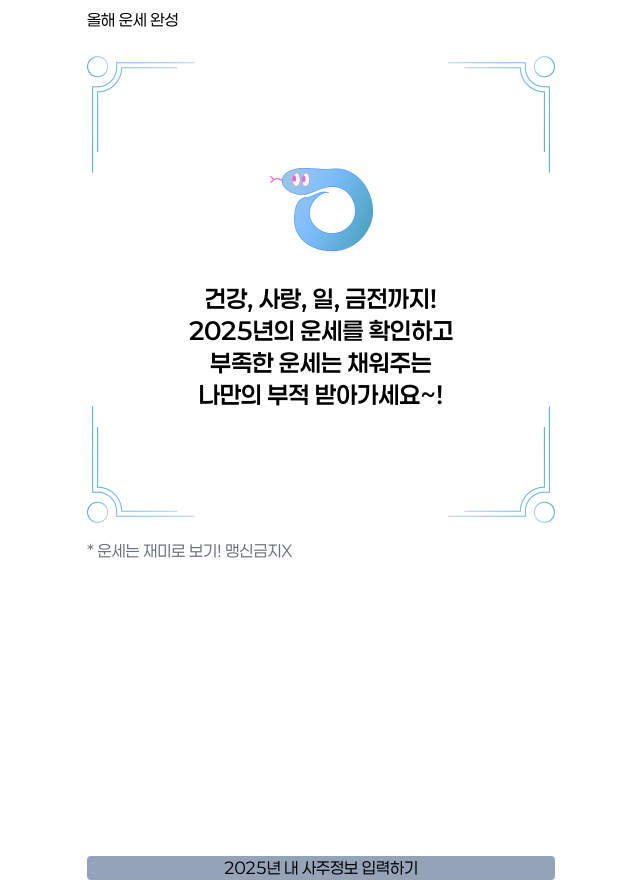
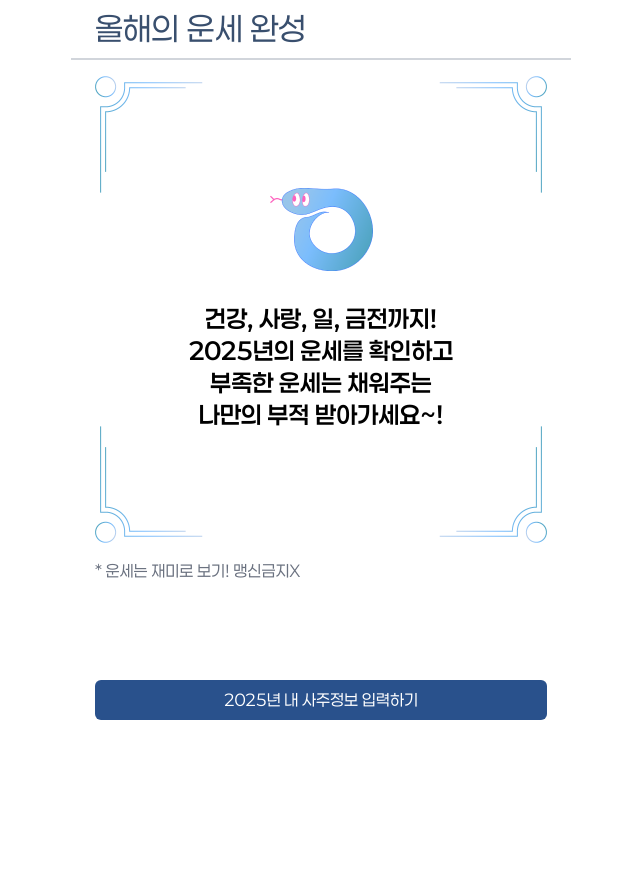
Before and after one commit to sipe-team/sipethon-3_9_ounwan, a React (Vite) app: page / in a window 1280 px wide. Shown: the whole page, without its empty margins (319-959 px from the left). After the commit the page ends 800 px from the top, so only its background shows below. Built offline with nearby package versions, Linux system fonts and the light colour scheme.

Commit message:
style: 레이아웃 통일

```diff
--- a/src/routes/__root.tsx
+++ b/src/routes/__root.tsx
@@ -11,7 +11,7 @@ function RootComponent() {
 
   return (
     <React.Fragment>
-      <main className="mx-auto flex max-h-[840px] w-full items-center justify-center">
+      <main className="mx-auto flex max-h-[840px] w-full justify-center">
         <div className="flex h-screen w-[500px] max-w-[500px] flex-col items-center justify-between">
           <Outlet />
         </div>
--- a/src/routes/form/index.tsx
+++ b/src/routes/form/index.tsx
@@ -58,10 +58,10 @@ function Form() {
       onSubmit={handleSubmit(onSubmit, onError)}
       className="flex h-full w-full flex-col"
     >
-      <div className="flex h-[15%] w-full grow-0 items-center border-b-[2px] border-solid border-gray-300 px-6 text-[32px] text-[#394F6E]">
+      <div className="flex h-[60px] w-full flex-none items-center border-b-[2px] border-solid border-gray-300 px-6 text-[32px] text-[#394F6E]">
         <h1>올해의 운세 완성</h1>
       </div>
-      <div className="my-4 flex h-[10%] w-full grow-0 items-center justify-start px-6 text-[24px] font-semibold text-[#363E76]">
+      <div className="my-4 flex w-full grow-0 items-center justify-start px-6 text-[24px] font-semibold text-[#363E76]">
         새로운 사주 정보를 입력해주세요!
       </div>
       <article className="flex h-[calc(100%-115px)] w-full flex-1 flex-col px-6">
@@ -84,11 +84,11 @@ function Form() {
 
         <section className="mb-6 flex w-full flex-col">
           <div className="mb-1 font-medium">성별</div>
-          <div className="flex h-[37px] w-full justify-evenly">
+          <div className="flex h-[37px] w-full justify-between gap-2">
             <button
               type="button"
               onClick={(e) => setValue('gender', 'man')}
-              className={cn('h-full w-[47%] rounded-[8px] bg-[#EDEDED]', {
+              className={cn('h-full flex-1 rounded-[8px] bg-[#EDEDED]', {
                 'bg-[#394F6E]': gender === 'man',
                 'text-white': gender === 'man',
               })}
@@ -98,7 +98,7 @@ function Form() {
             <button
               type="button"
               onClick={() => setValue('gender', 'woman')}
-              className={cn('h-[37px] w-[47%] rounded-[8px] bg-[#EDEDED]', {
+              className={cn('h-[37px] flex-1 rounded-[8px] bg-[#EDEDED]', {
                 'bg-[#394F6E]': gender === 'woman',
                 'text-white': gender === 'woman',
               })}
@@ -148,7 +148,7 @@ function Form() {
           <section
             onClick={() => setValue('isLunar', true)}
             className={cn(
-              'box-border flex h-10 w-[83px] cursor-poi~nter items-center justify-center rounded-r-[100px] border border-solid',
+              'cursor-poi~nter box-border flex h-10 w-[83px] items-center justify-center rounded-r-[100px] border border-solid',
               {
                 'bg-[#394F6E]': isLunar === true,
               }
@@ -182,7 +182,7 @@ function Form() {
           </div>
         </section>
       </article>
-      <div className="h-[15%] w-full">
+      <div className="h-[15%] w-full flex-none">
         <button className="flex h-10 w-full px-6" type="submit">
           <div className="flex h-full w-full cursor-pointer items-center justify-center rounded-md bg-[#29518C] text-white">
             2025년 운세 확인하기
--- a/src/routes/index.tsx
+++ b/src/routes/index.tsx
@@ -1,4 +1,4 @@
-import { createFileRoute } from '@tanstack/react-router';
+import { createFileRoute, useNavigate } from '@tanstack/react-router';
 import { DecoratedBox } from '../components/DecoratedBox.tsx';
 
 export const Route = createFileRoute('/')({
@@ -6,10 +6,14 @@ export const Route = createFileRoute('/')({
 });
 
 function RouteComponent() {
+  const navigate = useNavigate();
+
   return (
-    <section className="h-full w-full">
-      <h1 className="flex h-[40px] w-full items-center p-4">올해 운세 완성</h1>
-      <article className="flex h-full w-full flex-col items-stretch p-4">
+    <section className="flex h-full w-full flex-col">
+      <div className="flex h-[60px] w-full flex-none items-center border-b-[2px] border-solid border-gray-300 px-6 text-[32px] text-[#394F6E]">
+        <h1>올해의 운세 완성</h1>
+      </div>
+      <article className="my-4 flex h-full w-full flex-col items-stretch px-6">
         <DecoratedBox>
           <div className="flex flex-col items-center gap-8 py-28">
             <img
@@ -27,9 +31,15 @@ function RouteComponent() {
         </DecoratedBox>
         <p className="pt-4 text-gray-500">* 운세는 재미로 보기! 맹신금지X</p>
       </article>
-      <div className="flex items-center justify-center p-4">
-        <button className="w-full rounded bg-slate-400" type="submit">
-          2025년 내 사주정보 입력하기
+      <div className="h-[15%] w-full flex-none">
+        <button
+          className="flex h-10 w-full px-6"
+          type="button"
+          onClick={() => navigate({ to: '/form' })}
+        >
+          <div className="flex h-full w-full cursor-pointer items-center justify-center rounded-md bg-[#29518C] text-white">
+            2025년 내 사주정보 입력하기
+          </div>
         </button>
       </div>
     </section>
--- a/src/routes/result/$id.lazy.tsx
+++ b/src/routes/result/$id.lazy.tsx
@@ -9,9 +9,11 @@ function Result() {
   console.log(id);
 
   return (
-    <section className="h-full w-full">
-      <h1 className="flex h-[40px] w-full items-center p-4">올해 운세 완성</h1>
-      <article className="flex h-full w-full flex-col items-stretch p-4">
+    <section className="flex h-full w-full flex-col">
+      <div className="flex h-[60px] w-full flex-none items-center border-b-[2px] border-solid border-gray-300 px-6 text-[32px] text-[#394F6E]">
+        <h1>올해의 운세 완성</h1>
+      </div>
+      <article className="my-4 flex h-full w-full flex-col items-stretch px-6">
         <section className="flex flex-col items-center gap-3 text-center text-[#363E76]">
           <p className="text-2xl">
             <span className="font-semibold">홍길동</span> 님의 <br /> 2025년
@@ -60,9 +62,11 @@ function Result() {
           </ul>
         </section>
       </article>
-      <div className="flex items-center justify-center p-4">
-        <button className="w-full rounded bg-slate-400" type="submit">
-          운세 상세 풀이보기
+      <div className="h-[15%] w-full flex-none">
+        <button className="flex h-10 w-full px-6" type="button">
+          <div className="flex h-full w-full cursor-pointer items-center justify-center rounded-md bg-[#29518C] text-white">
+            운세 상세 풀이보기
+          </div>
         </button>
       </div>
     </section>
```
